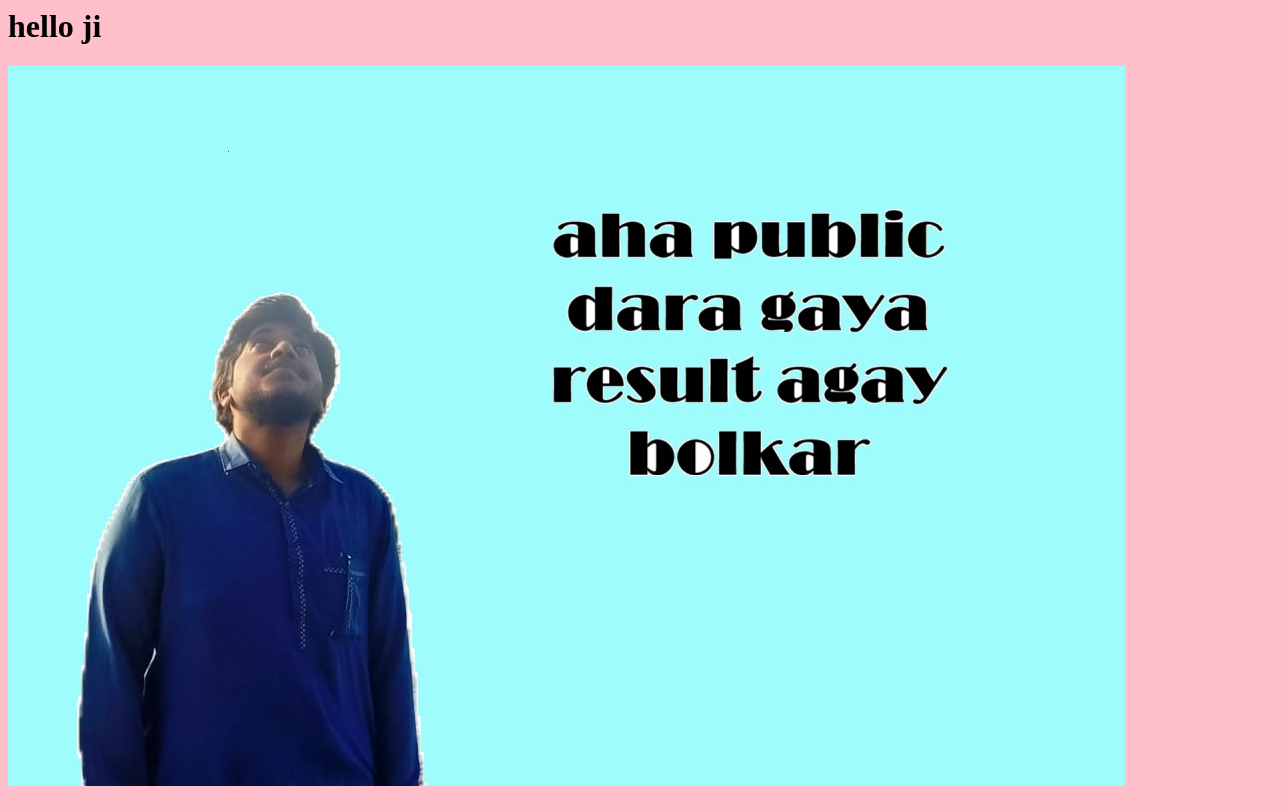
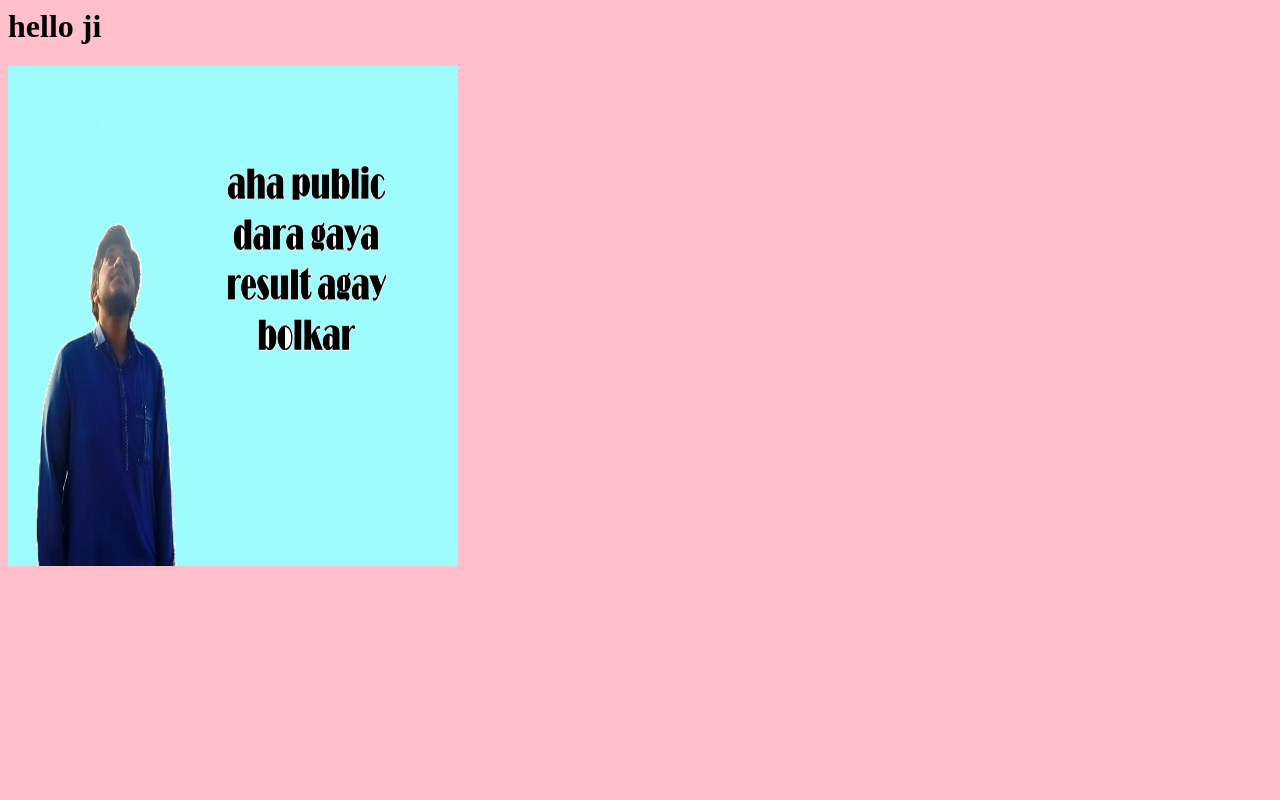
Before and after one commit to numaanalikhan/Osmania-University, a plain HTML site: page image.html in a window 1280 px wide. Drawn offline with Linux system fonts and the light colour scheme.

Commit message:
Update image.html

```diff
--- a/image.html
+++ b/image.html
@@ -5,7 +5,7 @@
 
 <body style="background-color:pink">
   <h1> hello ji</h1>
-<img src="https://raw.githubusercontent.com/numaanalikhan/Osmania-University/refs/heads/main/WhatsApp%20Image%202025-12-14%20at%2013.01.33_d2f3dbc2.jpg" alt="numaan"/>
+<img width="450px" height="500px" src="https://raw.githubusercontent.com/numaanalikhan/Osmania-University/refs/heads/main/WhatsApp%20Image%202025-12-14%20at%2013.01.33_d2f3dbc2.jpg" alt="numaan"/>
 </body>
 
 </html>
```
